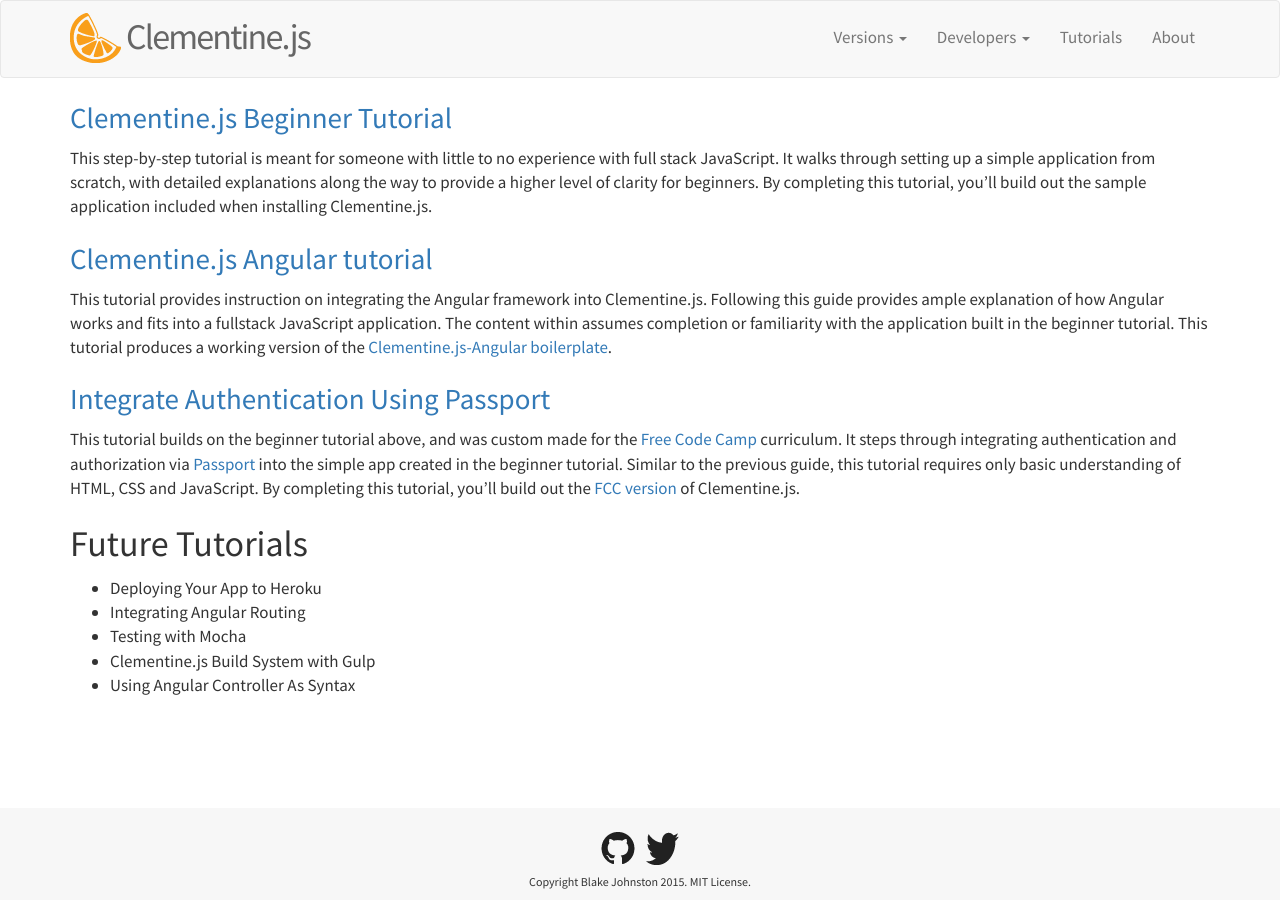
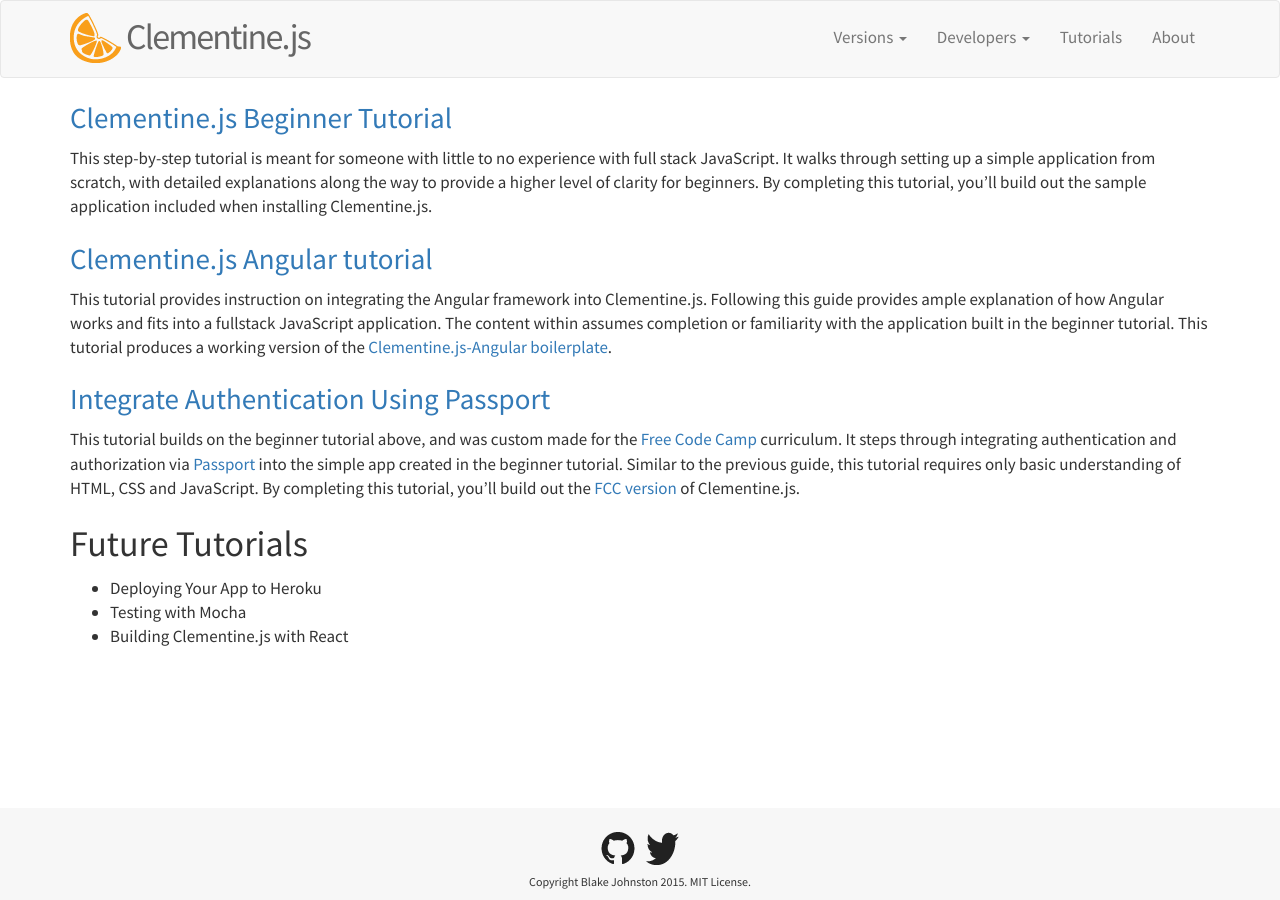
Before and after one commit to johnstonbl01/clementinejs, a Jekyll site: the page built from tutorials/tutorials.md, in a window 1280 px wide. Built offline with Jekyll 4.4.1, drawn with Linux system fonts in a browser that asks for light colours; Markdown is read by kramdown in place of the engine named in the settings.

Commit message:
Change future tutorials.

```diff
--- a/tutorials/tutorials.md
+++ b/tutorials/tutorials.md
@@ -17,7 +17,5 @@
 ## Future Tutorials
 
 - Deploying Your App to Heroku
-- Integrating Angular Routing
 - Testing with Mocha
-- Clementine.js Build System with Gulp
-- Using Angular Controller As Syntax
+- Building Clementine.js with React
```
